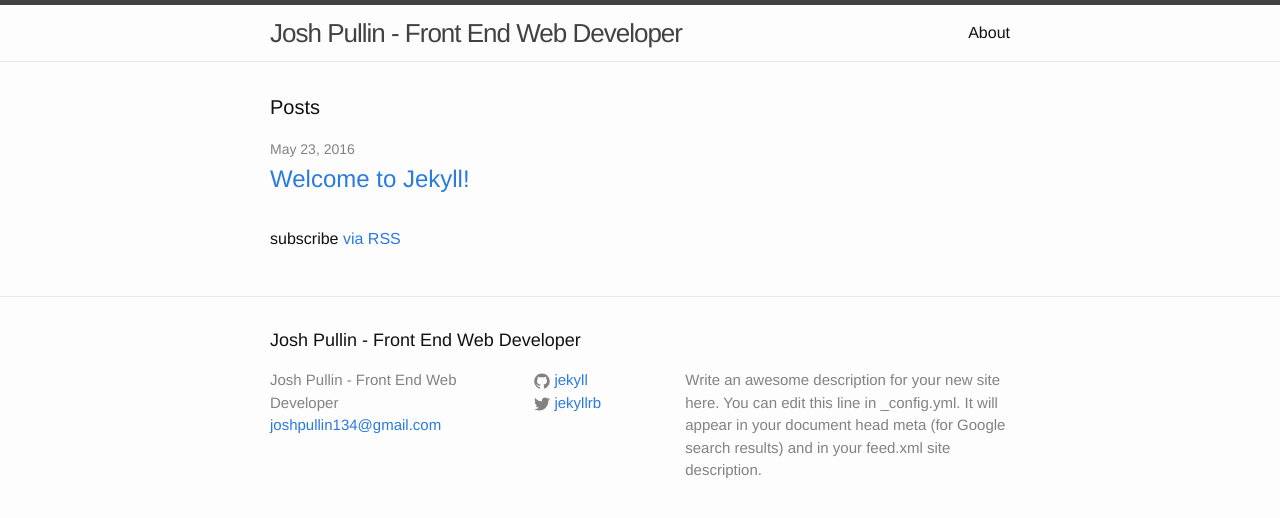
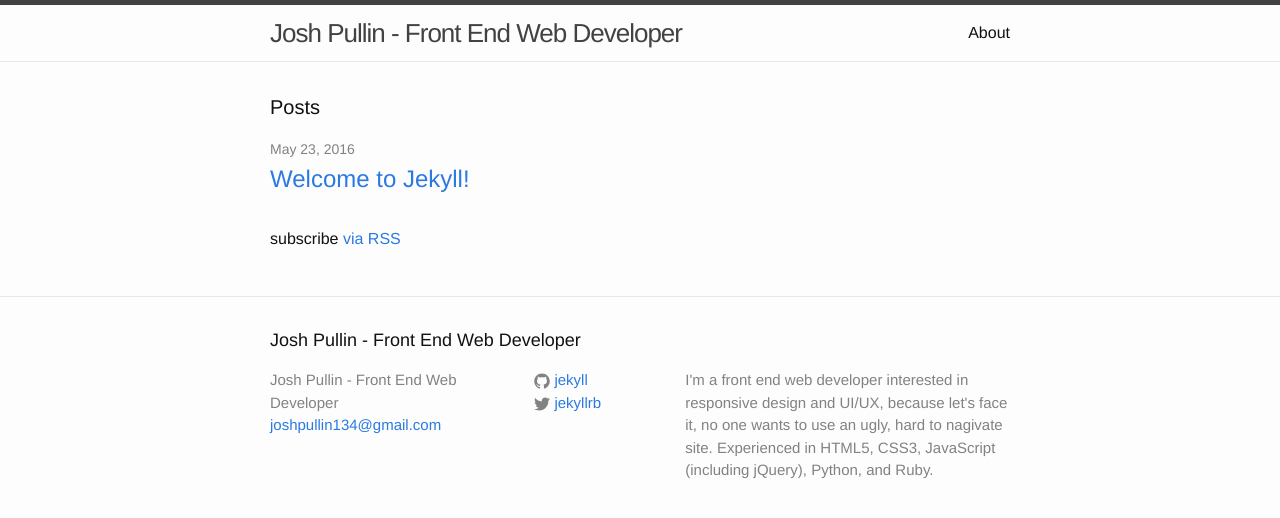
Before and after one commit to jcp2236/jcp2236.github.io, a Jekyll site: the page built from index.html, in a window 1280 px wide. Shown: the top 518 px of the page. Built offline with Jekyll 4.4.1, drawn with Linux system fonts in a browser that asks for light colours.

Commit message:
About update

```diff
--- a/_config.yml
+++ b/_config.yml
@@ -9,9 +9,9 @@
 title: Josh Pullin - Front End Web Developer
 email: joshpullin134@gmail.com
 description: > # this means to ignore newlines until "baseurl:"
-  Write an awesome description for your new site here. You can edit this
-  line in _config.yml. It will appear in your document head meta (for
-  Google search results) and in your feed.xml site description.
+  I'm a front end web developer interested in responsive design and UI/UX,
+  because let's face it, no one wants to use an ugly, hard to nagivate site.
+  Experienced in HTML5, CSS3, JavaScript (including jQuery), Python, and Ruby.
 baseurl: "" # the subpath of your site, e.g. /blog
 url: "joshpullin.com" # the base hostname & protocol for your site
 twitter_username: jekyllrb
```
